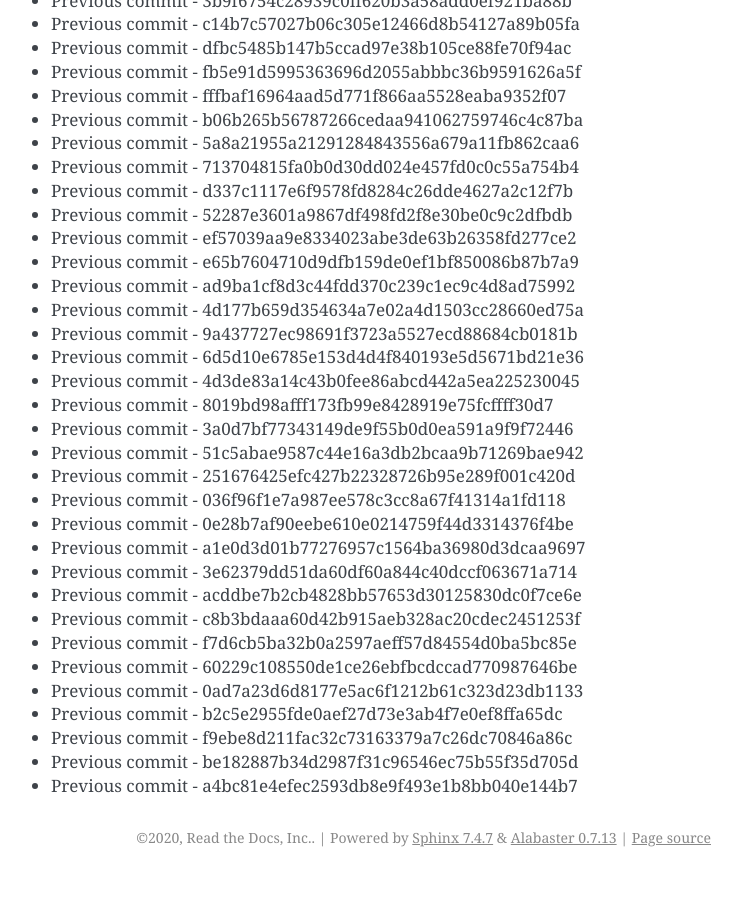
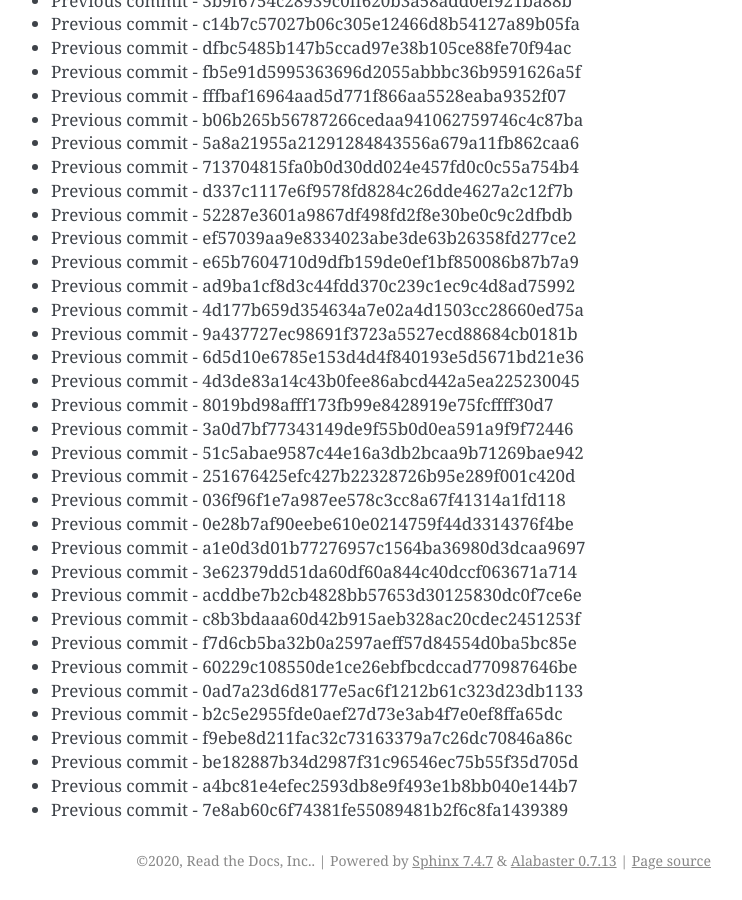
Before and after one commit to readthedocs/rtd-git-stresstest, a Sphinx documentation site: the page built from docs/updates.rst, in a window 1280 px wide and 900 px high, scrolled down 46464 px. Shown: the whole window, without its empty margins (399-1141 px from the left). Built offline with Sphinx 7.4.7, drawn with Linux system fonts in a browser that asks for light colours; before the commit the page ends 47341 px from its top, so only the background shows below that.

Commit message:
Generating commit from previous: 7e8ab60c6f74381fe55089481b2f6c8fa1439389

```diff
--- a/docs/updates.rst
+++ b/docs/updates.rst
@@ -1984,3 +1984,4 @@ It can be tested for any performance characteristics.
 * Previous commit - f9ebe8d211fac32c73163379a7c26dc70846a86c
 * Previous commit - be182887b34d2987f31c96546ec75b55f35d705d
 * Previous commit - a4bc81e4efec2593db8e9f493e1b8bb040e144b7
+* Previous commit - 7e8ab60c6f74381fe55089481b2f6c8fa1439389
```
